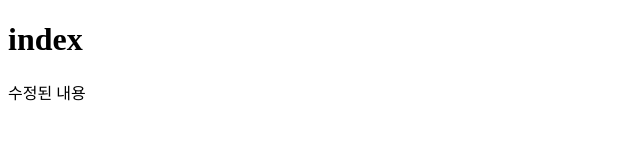
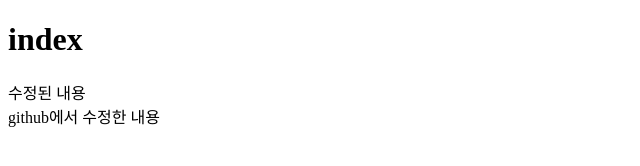
Before and after one commit to TrialGame/guestbook, a plain HTML site: page index.html in a window 1280 px wide. Shown: the whole page, without its empty margins (0-640 px from the left). Drawn offline with Linux system fonts and the light colour scheme.

Commit message:
Update index.html

```diff
--- a/index.html
+++ b/index.html
@@ -8,5 +8,6 @@
 <body>
     <h1>index</h1>
     <div>수정된 내용</div>
+    github에서 수정한 내용
 </body>
 </html>
```
